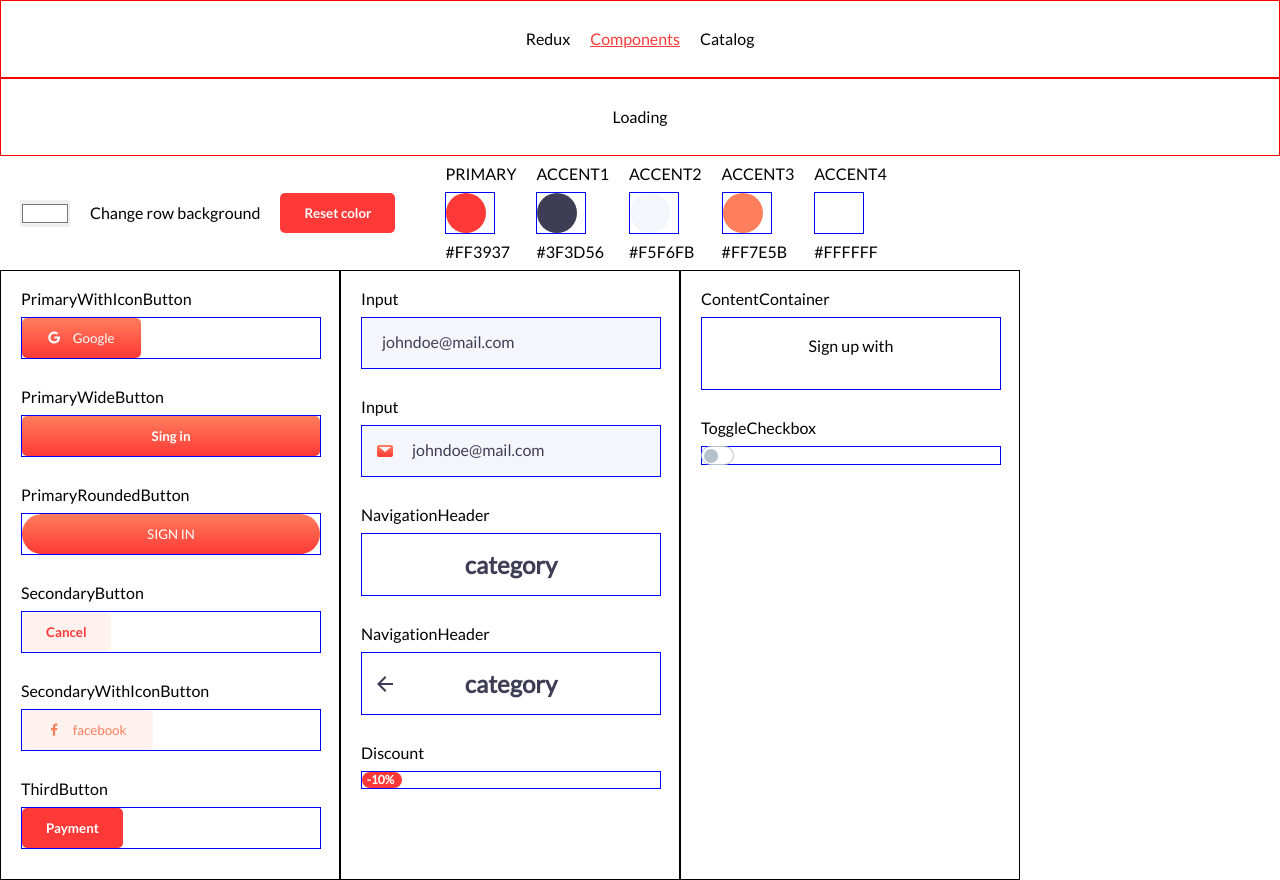
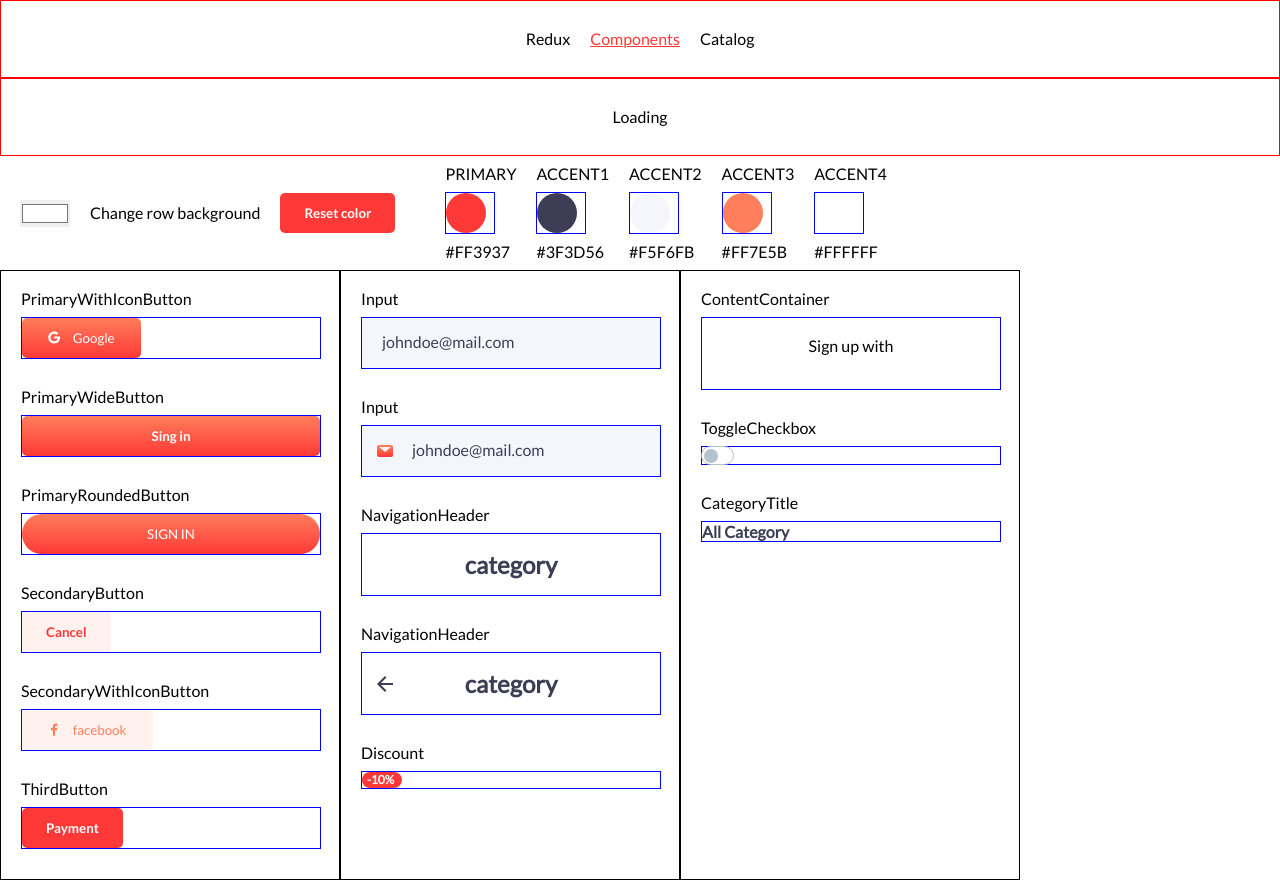
Before and after one commit to SVladikO/depoistu, a React (Create React App) app: page /components in a window 1280 px wide. Built offline with nearby package versions, Linux system fonts and the light colour scheme.

Commit message:
PMA-11-Created category title component

```diff
--- /dev/null
+++ b/src/component/CategoryTitle/CategoryTitle.style.js
@@ -0,0 +1,9 @@
+import styled from "styled-components";
+import {THEME} from "../../theme";
+
+export const StyledCategoryTitle = styled.div`
+  font-weight: 700;
+  font-size: 16px;
+  line-height: 19px;
+  color: ${THEME.COLOR.ACCENT1};
+`
--- a/src/page/development/Components.page.jsx
+++ b/src/page/development/Components.page.jsx
@@ -12,6 +12,7 @@ import {
 import ToggleCheckbox from "../../component/ToggleCheckbox/ToggleCheckbox";
 import {ContentContainer} from "../../component/ContentContainer/ContentContainer.style.js";
 import {Discount} from "../../component/Discount/Discount.style";
+import {StyledCategoryTitle} from "../../component/CategoryTitle/CategoryTitle.style";
 import Input from "../../component/Input/Input";
 import NavigationHeader from "../../component/TopNavigation/NavigationHeader";
 
@@ -51,7 +52,7 @@ const columns = [
     [
         {title: 'ContentContainer', component: <ContentContainer>Sign up with</ContentContainer>},
         {title: 'ToggleCheckbox', component: <ToggleCheckbox/>},
-
+        {title: 'CategoryTitle', component: <StyledCategoryTitle>All Category</StyledCategoryTitle>}
     ]
 ]
 
```
